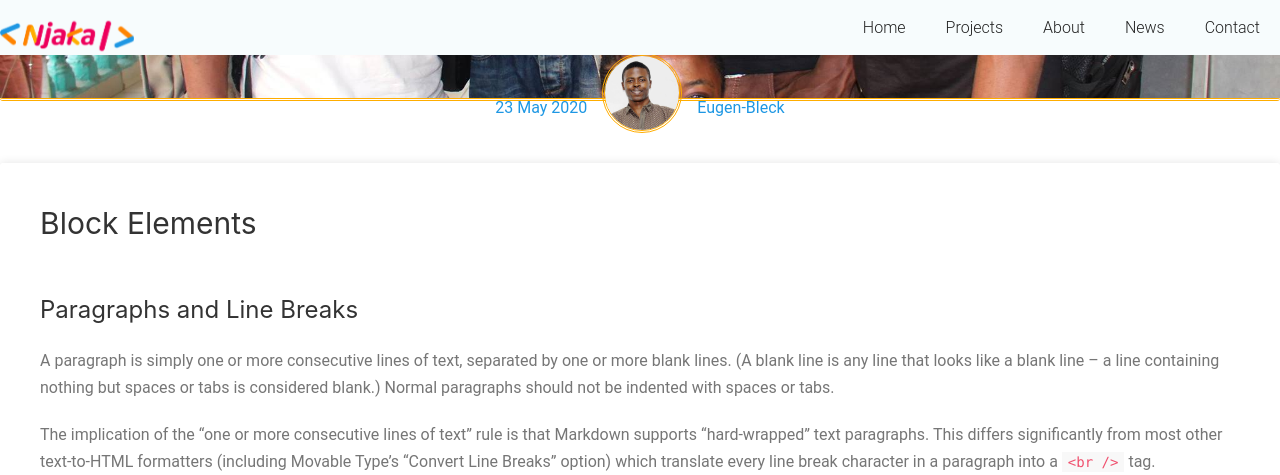
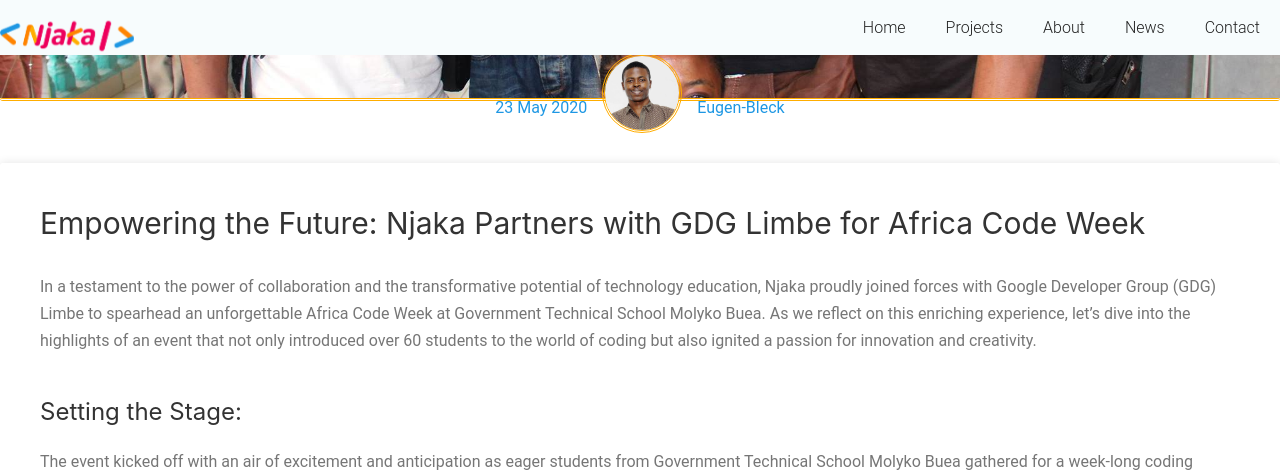
Before and after one commit to bl3ck/njaka.org, a Jekyll site: the page built from _posts/2018-09-10-africa-code-week.md, in a window 1280 px wide and 1400 px high, scrolled down 326 px. Shown: the top 475 px of the window. Built offline with Jekyll 4.4.1, drawn with Linux system fonts in a browser that asks for light colours; nearby versions of some CDN libraries; some of the changed text lies outside the part shown; grey boxes are pictures that could not be loaded.

Commit message:
Africa Code Week Content

```diff
--- a/_posts/2018-09-10-africa-code-week.md
+++ b/_posts/2018-09-10-africa-code-week.md
@@ -9,25 +9,33 @@
 featured_image: /assets/img/projects/africa-code-week/africa-code-week.jpg
 excerpt: Coding is a new language; every child deserves to be fluent...
 ---
-## Block Elements
 
-### Paragraphs and Line Breaks
+## Empowering the Future: Njaka Partners with GDG Limbe for Africa Code Week
 
-A paragraph is simply one or more consecutive lines of text, separated
-by one or more blank lines. (A blank line is any line that looks like a
-blank line -- a line containing nothing but spaces or tabs is considered
-blank.) Normal paragraphs should not be indented with spaces or tabs.
+In a testament to the power of collaboration and the transformative potential of technology education, Njaka proudly joined forces with Google Developer Group (GDG) Limbe to spearhead an unforgettable Africa Code Week at Government Technical School Molyko Buea. As we reflect on this enriching experience, let's dive into the highlights of an event that not only introduced over 60 students to the world of coding but also ignited a passion for innovation and creativity.
 
-The implication of the "one or more consecutive lines of text" rule is
-that Markdown supports "hard-wrapped" text paragraphs. This differs
-significantly from most other text-to-HTML formatters (including Movable
-Type's "Convert Line Breaks" option) which translate every line break
-character in a paragraph into a `<br />` tag.
+### Setting the Stage:
 
+The event kicked off with an air of excitement and anticipation as eager students from Government Technical School Molyko Buea gathered for a week-long coding extravaganza. Powered by the expertise of Njaka and the organizational prowess of GDG Limbe, Africa Code Week became a platform for discovery, learning, and empowerment.
 
-![Minion](https://octodex.github.com/images/minion.png)
-![Stormtroopocat](https://octodex.github.com/images/stormtroopocat.jpg "The Stormtroopocat")
+### Hands-On Learning:
 
-Like links, Images also have a footnote style syntax
+At the heart of Africa Code Week was the commitment to hands-on learning. Njaka, with its wealth of experience in software development, designed engaging and interactive coding workshops that demystified the world of programming for the students. From basic coding principles to the creation of simple applications, the curriculum was tailored to ensure that every student, regardless of prior experience, could actively participate and thrive.
 
-![Alt text][id]
+### Mentorship and Guidance:
+
+One of the cornerstones of the event was the emphasis on mentorship. Njaka brought a team of experienced mentors who worked closely with the students, providing guidance, encouragement, and insights into the vast possibilities that a future in technology holds. The mentor-student interactions fostered a supportive environment, encouraging the students to explore their potential and build confidence in their coding abilities.
+
+### Building a Coding Community:
+
+Beyond the workshops and coding challenges, Africa Code Week aimed to cultivate a sense of community among the participants. Through collaborative projects, group activities, and team-building exercises, the students not only learned to code but also discovered the joy of working together to solve problems. The event sowed the seeds for a budding coding community within the school, laying the foundation for future collaboration and shared learning.
+
+### Showcasing Creativity:
+
+The culmination of Africa Code Week was marked by a showcase where students proudly presented the projects they had developed during the event. From simple games to innovative applications, the diversity and creativity on display were truly inspiring. Njaka and GDG Limbe applauded the students for their dedication and hard work, reinforcing the idea that coding is not just a skill but a tool for expressing creativity and solving real-world challenges.
+
+### Looking Ahead:
+
+As Africa Code Week concluded at Government Technical School Molyko Buea, the impact of the collaboration between Njaka and GDG Limbe resonated far beyond the event's conclusion. The seeds of curiosity and passion for technology planted during this week are sure to grow into a forest of innovation, with these students leading the way.
+
+In conclusion, the partnership between Njaka and GDG Limbe for Africa Code Week exemplifies the positive change that can be brought about when industry expertise meets community engagement. The event stands as a beacon of empowerment, opening doors to a future where technology is not just a tool but a gateway to endless possibilities for the talented and enthusiastic youth of Buea.
```
